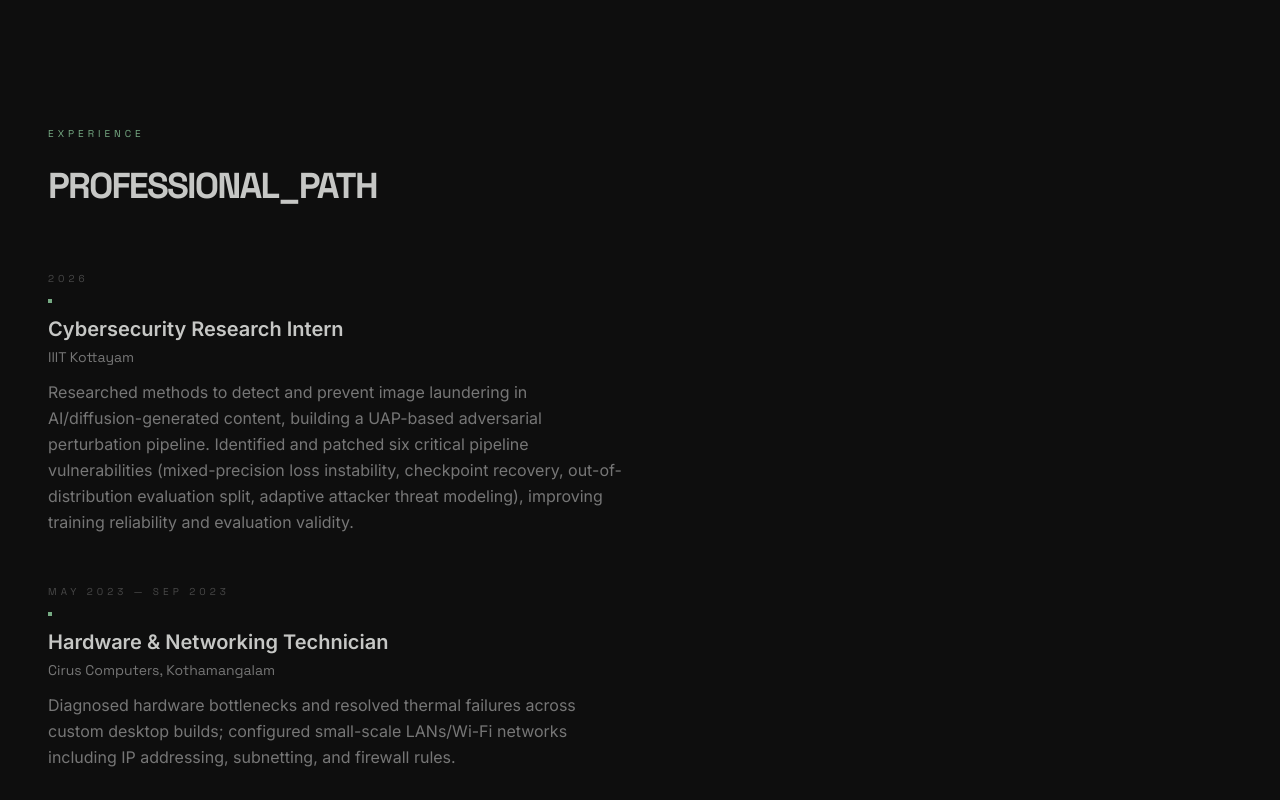
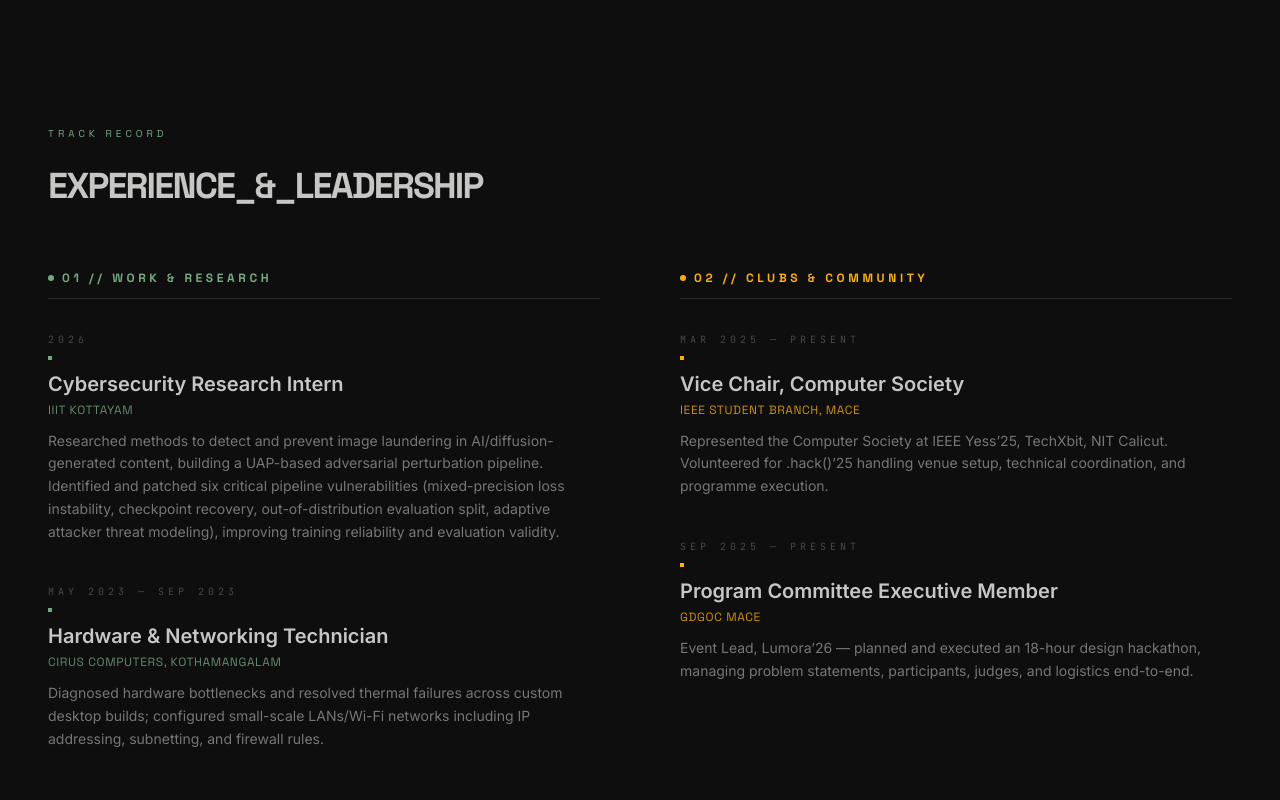
Before and after one commit to evinbrijesh/portfolio, a React (Vite) app: page / in a window 1280 px wide. Shown: the part 3460-4260 px from the top of the page. Built offline with nearby package versions, Linux system fonts and the light colour scheme; the HTML template or start-up script is replaced by a standard one.

Commit message:
feat(experience): separate work and research from clubs and community leadership

```diff
--- a/src/components/Experience.jsx
+++ b/src/components/Experience.jsx
@@ -8,39 +8,92 @@ function Experience() {
     <section className="max-w-screen-2xl mx-auto px-8 md:px-12 mb-24 lg:mb-32">
       <div ref={ref} className="reveal">
         <span className="block font-headline text-[0.625rem] uppercase tracking-[0.4em] text-accent-green mb-6">
-          EXPERIENCE
+          TRACK RECORD
         </span>
         <h2 className="font-headline text-4xl font-bold tracking-tighter text-text-primary mb-16">
-          PROFESSIONAL_PATH
+          EXPERIENCE_&amp;_LEADERSHIP
         </h2>
 
-        <div className="flex flex-col" style={{ gap: '3rem' }}>
+        <div className="grid grid-cols-1 lg:grid-cols-2 gap-16 lg:gap-20">
+          {/* ── COLUMN 1: ACTUAL WORK & RESEARCH ── */}
+          <div>
+            <div className="flex items-center gap-2 mb-8 pb-3 border-b border-[#2A2A2A]">
+              <span className="w-1.5 h-1.5 bg-accent-green rounded-full"></span>
+              <h3 className="font-headline text-xs uppercase tracking-[0.3em] text-accent-green font-bold">
+                01 // WORK &amp; RESEARCH
+              </h3>
+            </div>
+
+            <div className="flex flex-col gap-10">
               {portfolio.experience.map((entry) => (
-            <div key={entry.dateRange + entry.company}>
+                <div key={entry.dateRange + entry.company} className="relative">
                   {/* Date range */}
-              <span className="font-headline text-[0.625rem] uppercase tracking-[0.4em] text-text-dim block mb-3">
+                  <span className="font-headline text-[0.625rem] uppercase tracking-[0.4em] text-text-dim block mb-2 font-mono">
                     {entry.dateRange}
                   </span>
 
-              {/* Square dot */}
-              <div className="w-1 h-1 bg-accent-green mb-3"></div>
+                  {/* Dot */}
+                  <div className="w-1 h-1 bg-accent-green mb-2.5"></div>
 
                   {/* Role */}
-              <h3 className="font-body text-xl font-semibold text-text-primary mb-1">
+                  <h4 className="font-body text-xl font-semibold text-text-primary mb-1">
                     {entry.role}
-              </h3>
+                  </h4>
 
                   {/* Company */}
-              <p className="font-headline text-sm text-text-muted mb-3">
+                  <p className="font-headline text-xs text-accent-green/80 uppercase tracking-wider mb-3">
                     {entry.company}
                   </p>
 
                   {/* Description */}
-              <p className="font-body text-text-muted leading-relaxed max-w-xl">
+                  <p className="font-body text-text-muted leading-relaxed text-sm">
                     {entry.description}
                   </p>
                 </div>
               ))}
+            </div>
+          </div>
+
+          {/* ── COLUMN 2: CLUBS & COMMUNITY LEADERSHIP ── */}
+          {portfolio.leadership && portfolio.leadership.length > 0 && (
+            <div>
+              <div className="flex items-center gap-2 mb-8 pb-3 border-b border-[#2A2A2A]">
+                <span className="w-1.5 h-1.5 bg-amber rounded-full"></span>
+                <h3 className="font-headline text-xs uppercase tracking-[0.3em] text-amber font-bold">
+                  02 // CLUBS &amp; COMMUNITY
+                </h3>
+              </div>
+
+              <div className="flex flex-col gap-10">
+                {portfolio.leadership.map((entry) => (
+                  <div key={entry.dateRange + entry.company} className="relative">
+                    {/* Date range */}
+                    <span className="font-headline text-[0.625rem] uppercase tracking-[0.4em] text-text-dim block mb-2 font-mono">
+                      {entry.dateRange}
+                    </span>
+
+                    {/* Dot */}
+                    <div className="w-1 h-1 bg-amber mb-2.5"></div>
+
+                    {/* Role */}
+                    <h4 className="font-body text-xl font-semibold text-text-primary mb-1">
+                      {entry.role}
+                    </h4>
+
+                    {/* Organization */}
+                    <p className="font-headline text-xs text-amber/80 uppercase tracking-wider mb-3">
+                      {entry.company}
+                    </p>
+
+                    {/* Description */}
+                    <p className="font-body text-text-muted leading-relaxed text-sm">
+                      {entry.description}
+                    </p>
+                  </div>
+                ))}
+              </div>
+            </div>
+          )}
         </div>
       </div>
     </section>
```
Lines whose indentation alone changed are shown as unchanged.
